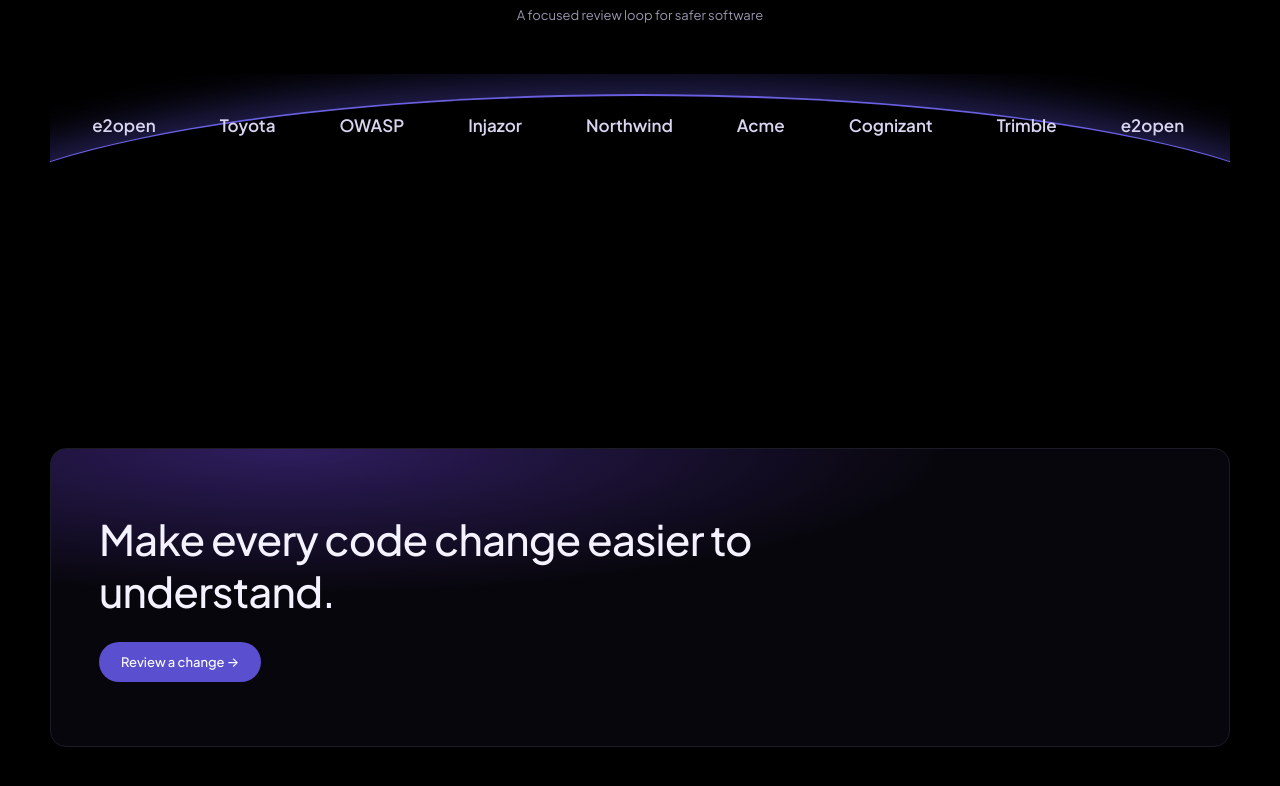
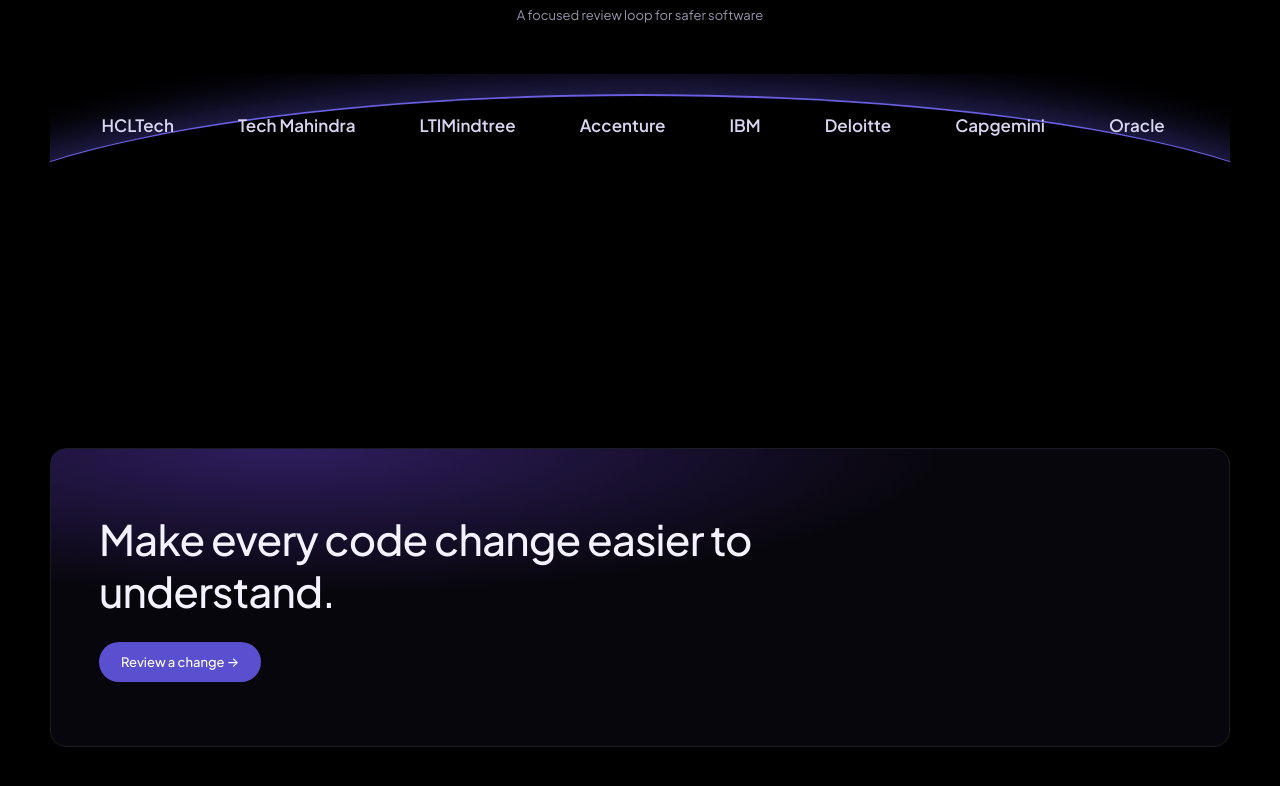
Before and after one commit to Aishvaryasaii05/code-review-coach-ai-, a website: page public/index.html in a window 1280 px wide. Shown: the part 4854-5640 px from the top of the page. Drawn offline with Linux system fonts and the light colour scheme; no server answers.

Commit message:
Update company showcase

```diff
--- a/public/index.html
+++ b/public/index.html
@@ -230,7 +230,7 @@
 const CS=[['Risk Scan',['Security','Reliability','Readability'],'linear-gradient(135deg,#0f3a3a,#07151a)'],['Code Walkthrough',['Explanation','Line by Line'],'linear-gradient(135deg,#27358a,#0a0d24)'],['Fix Forward',['Suggested Fixes','Copy Ready'],'linear-gradient(135deg,#1c5a46,#07140f)'],['Release Handoff',['Markdown','Changelog'],'linear-gradient(135deg,#6a3a1c,#150b05)'],['Review Loop',['History','Dashboard'],'linear-gradient(135deg,#5a2a7a,#0e0615)']];
 $('#cards').innerHTML=SV.map((s,i)=>`<button class="card" role="tab" data-i="${i}" aria-selected="false"><span class="n">0${i+1}</span><span class="a" aria-hidden="true">↗</span><h3>${s[0]}</h3><div class="b">${s[1]}<small>TECH STACK<br>${s[2]}</small></div></button>`).join('');
 $('#rows').innerHTML=CS.map((c,i)=>`<button class="row" data-i="${i}"><span>0${i+1}</span><b>${c[0]}</b>${[].concat(c[1]).map(t=>`<span class="tag">${t}</span>`).join('')}<span class="go" aria-hidden="true">↗</span></button>`).join('');
-$('#trk').innerHTML=[...'12'].map(()=>['Cognizant','Trimble','e2open','Toyota','OWASP','Injazor','Northwind','Acme'].map(n=>`<span>${n}</span>`).join('')).join('');
+$('#trk').innerHTML=[...'12'].map(()=>['Tata Consultancy Services','Infosys','Wipro','HCLTech','Tech Mahindra','LTIMindtree','Accenture','IBM','Deloitte','Capgemini','Oracle','Microsoft','Google','Amazon'].map(n=>`<span>${n}</span>`).join('')).join('');
 const API=['localhost','127.0.0.1'].includes(location.hostname)?`${location.protocol}//${location.hostname}:3001/api`:`${location.origin}/api`;
 const esc=value=>String(value??'').replaceAll('&','&amp;').replaceAll('<','&lt;').replaceAll('>','&gt;').replaceAll('"','&quot;');
 const codeBox=$('#code'),reviewResult=$('#reviewResult'),reviewButton=$('#reviewBtn');
```
